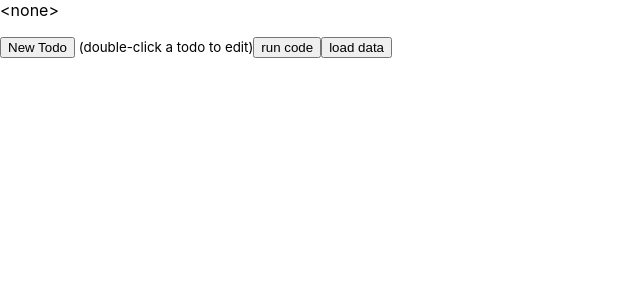
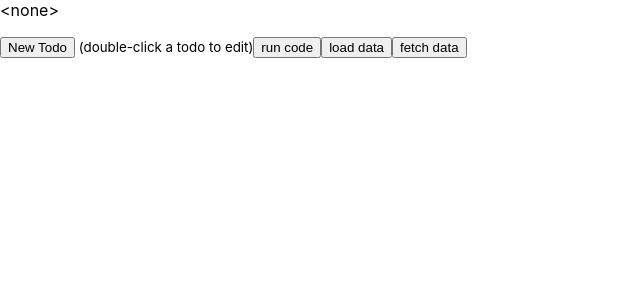
Before and after one commit to hykimyong/cra, a React (Create React App) app: page / in a window 1280 px wide. Shown: the top 300 px of the page, without its empty margins (0-640 px from the left). Built offline with nearby package versions, Linux system fonts and the light colour scheme.

Commit message:
mobx2
with react -> re-render issue(small component)
makeAutoObservable->makeObservable을 보다 쉽게 사용
actions -> runInAction /flow

```diff
--- a/src/app/ObservableTodoStore.js
+++ b/src/app/ObservableTodoStore.js
@@ -1,4 +1,5 @@
-import { makeObservable,observable,computed, action, autorun } from "mobx";
+import { makeObservable,observable,computed, action, autorun,flow, makeAutoObservable } from "mobx";
+import Axios from 'axios';
 class ObservableTodoStore {
     todos = [];
     pendingRequests = 0;
@@ -10,7 +11,9 @@ class ObservableTodoStore {
         completedTodosCount: computed,
         report: computed,
         addTodo: action,
+        fetchData: flow,
       });
+      // makeAutoObservable(this);
       autorun(() => console.log(this.report));
     }
 
@@ -35,6 +38,20 @@ class ObservableTodoStore {
         assignee: null
       });
     }
+
+    fetchData = function* () {
+      const fetchTodo = async () =>{
+        const response = await Axios.get('/todo');
+        return response.data.todo.task;
+      }
+
+      try{
+        const todo = yield fetchTodo();
+        this.addTodo(todo);
+      }catch(error){
+        console.log(`error : ${error}`);
+      }
+    }
   }
 
   export const observableTodoStore = new ObservableTodoStore();
--- a/src/components/TodoList.jsx
+++ b/src/components/TodoList.jsx
@@ -1,5 +1,30 @@
 import { observer } from "mobx-react";
 import {action} from "mobx";
+
+const TodoView = observer(({todo}) => {
+  const onToggleCompleted = () => {
+    todo.completed = !todo.completed;
+  }
+
+  const onRename = () => {
+    todo.task = prompt('Task name', todo.task) || todo.task;
+  }
+
+  return (
+    <li onDoubleClick={ onRename }>
+      <input
+        type='checkbox'
+        checked={ todo.completed }
+        onChange={ onToggleCompleted }
+      />
+      { todo.task }
+      { todo.assignee
+        ? <small>{ todo.assignee.name }</small>
+        : null
+      }
+    </li>
+  );
+})
 
 const TodoList = observer(({store}) => {
     const onNewTodo = () => {
@@ -26,6 +51,10 @@ const TodoList = observer(({store}) => {
         }), 2000);
     }
 
+    const fetchData = () => {
+      store.fetchData();
+    }
+
     return (
       <div>
         { store.report }
@@ -39,33 +68,10 @@ const TodoList = observer(({store}) => {
         <small> (double-click a todo to edit)</small>
         <button onClick={run}>run code</button>
         <button onClick={load}>load data</button>
+        <button onClick={fetchData}>fetch data</button>
+
       </div>
     );
   })
 
-  const TodoView = observer(({todo}) => {
-    const onToggleCompleted = () => {
-      todo.completed = !todo.completed;
-    }
-
-    const onRename = () => {
-      todo.task = prompt('Task name', todo.task) || todo.task;
-    }
-
-    return (
-      <li onDoubleClick={ onRename }>
-        <input
-          type='checkbox'
-          checked={ todo.completed }
-          onChange={ onToggleCompleted }
-        />
-        { todo.task }
-        { todo.assignee
-          ? <small>{ todo.assignee.name }</small>
-          : null
-        }
-      </li>
-    );
-  })
-
   export default TodoList;
```
